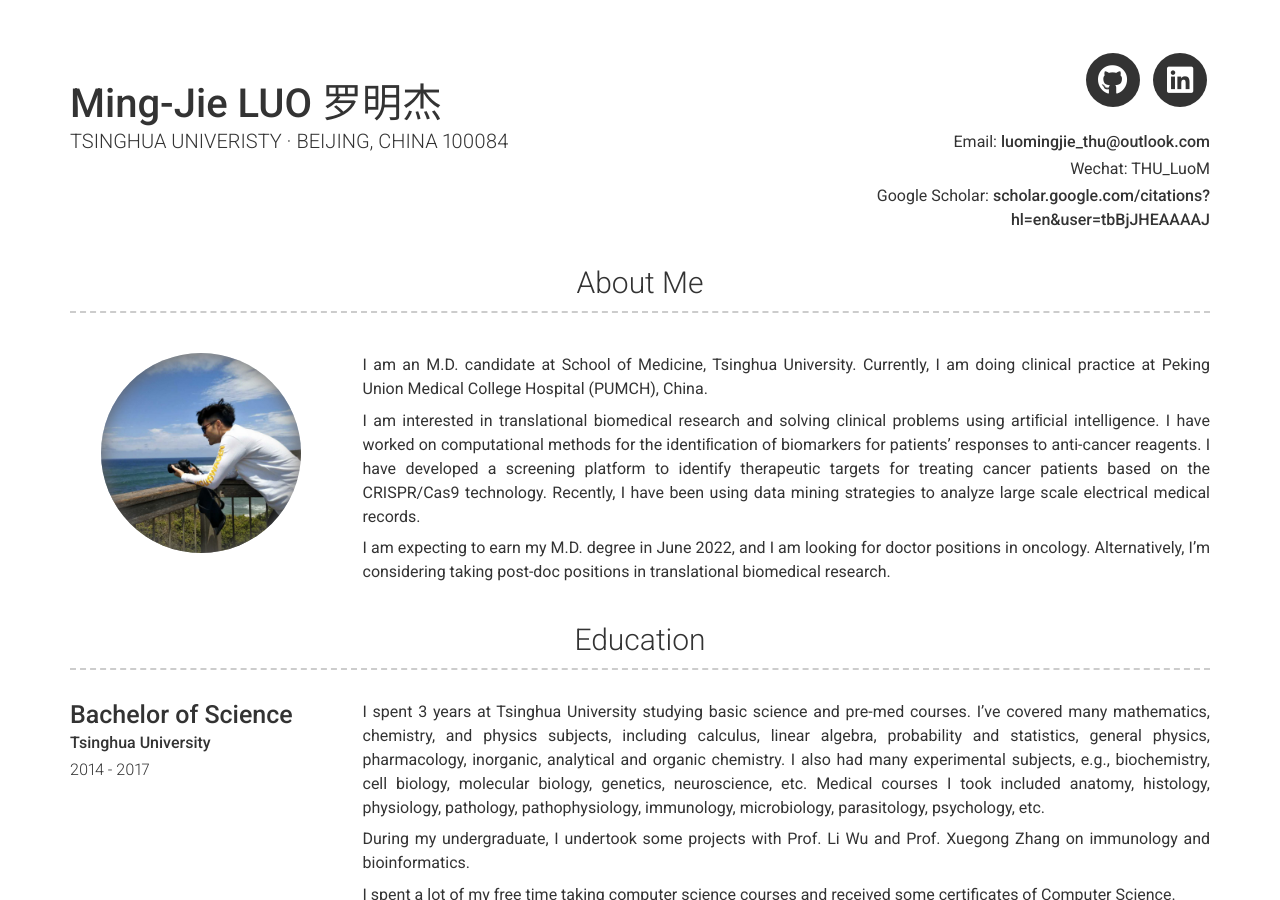
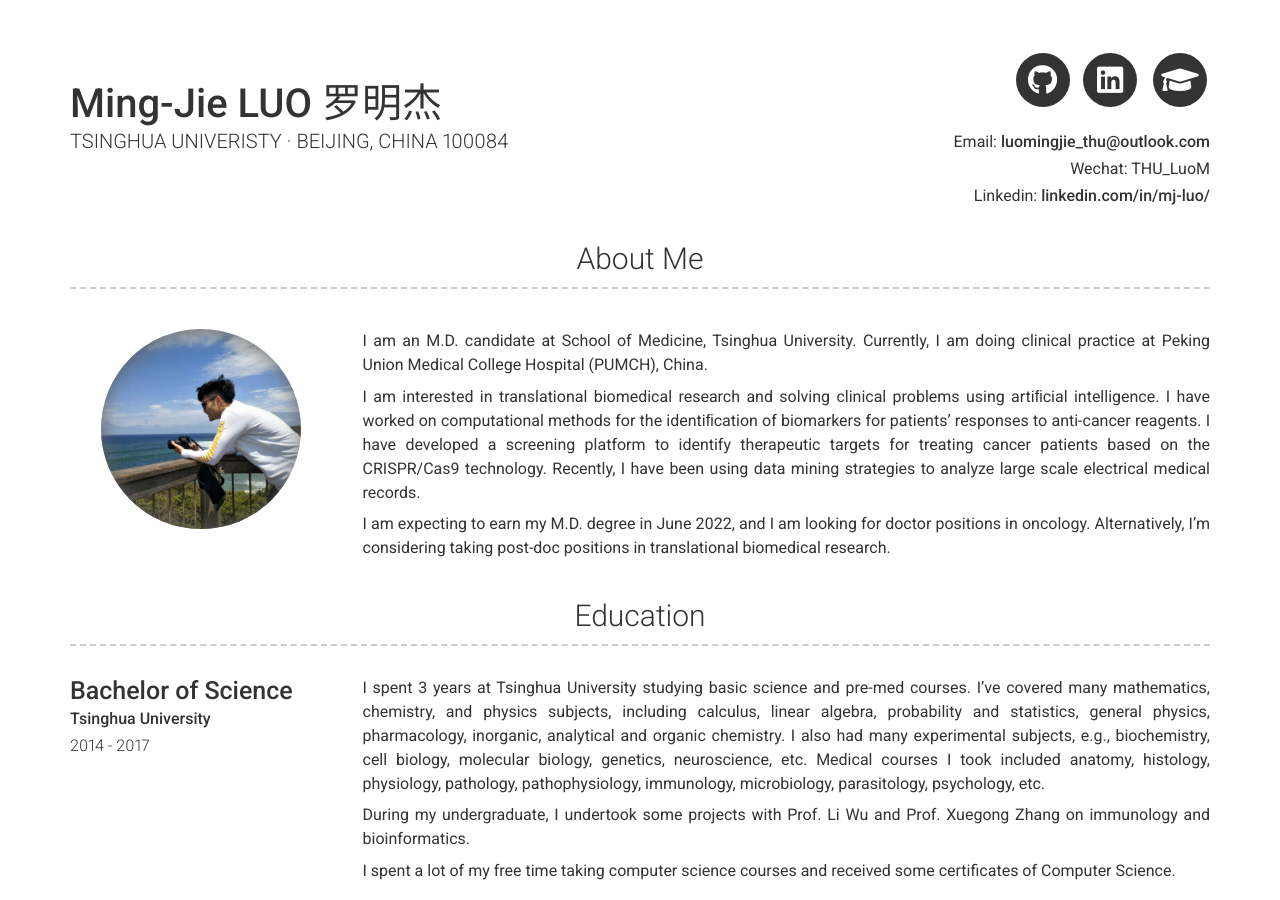
Before and after one commit to luo-mingjie/luo-mingjie, a Jekyll site: the page built from index.md, in a window 1280 px wide and 900 px high. Built offline with Jekyll 4.4.1, drawn with Linux system fonts in a browser that asks for light colours; nearby versions of some CDN libraries; part of the change alters nothing that is shown.

Commit message:
Update _config.yml

```diff
--- a/_config.yml
+++ b/_config.yml
@@ -14,8 +14,8 @@ phone: THU_LuoM
 phone_title: Wechat
 website: linkedin.com/in/mj-luo/
 website_title: Linkedin
-website: scholar.google.com/citations?hl=en&user=tbBjJHEAAAAJ
-website_title: Google Scholar
+# website: scholar.google.com/citations?hl=en&user=tbBjJHEAAAAJ
+# website_title: Google Scholar
 
 # Dark Mode (true/false/never)
 darkmode: false
@@ -36,13 +36,14 @@ linkedin_username: mj-luo
 # orcid_username: 0000-0001-7482-4975
 
 # Additional icon links
-# additional_links:
+additional_links:
+- title: Google Scholar
+  icon: fas fa-graduation-cap
+  url: https://scholar.google.com/citations?hl=en&user=tbBjJHEAAAAJ
 # - title: Link name
 #   icon: Font Awesome brand icon name (eg. fab fa-twitter) (https://fontawesome.com/icons?d=gallery&s=brands&m=free)
 #   url: Link url (eg. https://google.com)
-# - title: another link
-#   icon: font awesome brand icon name (eg. fab fa-twitter) (https://fontawesome.com/icons?d=gallery&s=brands&m=free)
-#   url: Link url (eg. https://google.com)
+
 
 # Google Analytics and Tag Manager
 # Using more than one of these may cause issues with reporting
```
